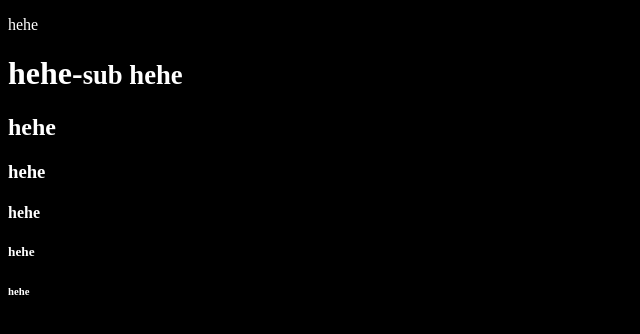
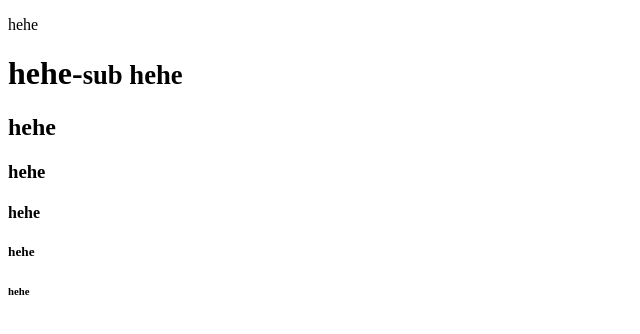
Before and after one commit to thang1526/quyetthang.github.io, a plain HTML site: page index1.html.html in a window 1280 px wide. Shown: the whole page, without its empty margins (0-640 px from the left). Drawn offline with Linux system fonts and the light colour scheme.

Commit message:
init project

```diff
--- a/index.html
+++ b/index1.html.html
@@ -5,14 +5,6 @@
     <meta name="viewport" content="width=device-width, initial-scale=1.0">
     <title>trang web nè</title>
 </head>
-<style>
-    body{
-        background-color:black
-    }
-    p, h1, h2, h3, h4, h5, h6{
-        color: white
-    }
-</style>
 <body>
     <p>hehe</p>
     <h1>hehe-<small>sub hehe</small>
```
Also changed, not shown: 1 other file.
